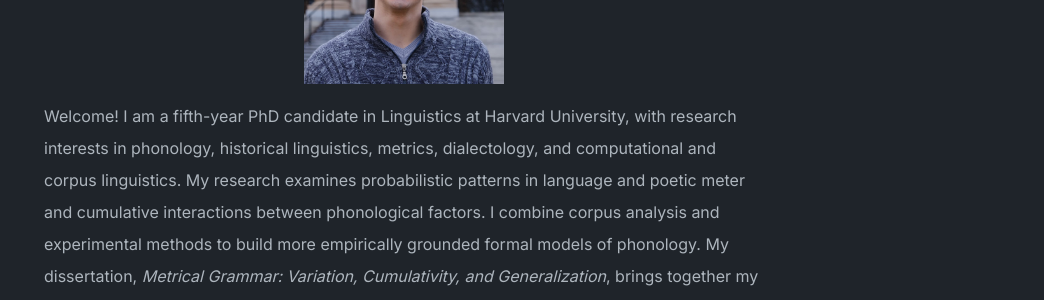
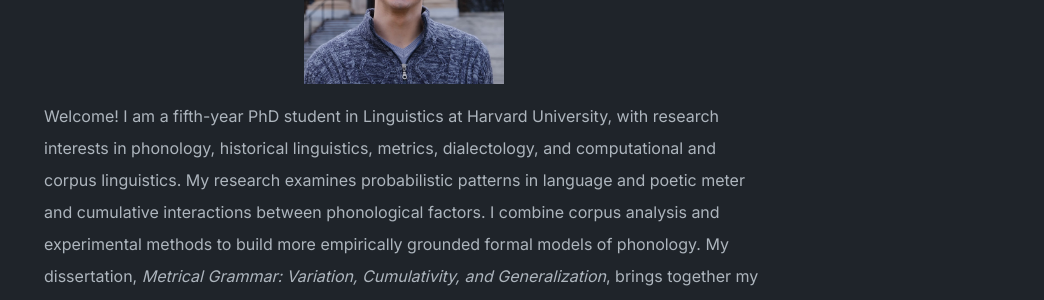
Before and after one commit to AljosaMilenkovic/AljosaMilenkovic.github.io, a Jekyll site: the page built from index.md, in a window 1280 px wide. Shown: the part 366-666 px from the top of the page, without its empty margins (236-1280 px from the left). Built offline with Jekyll 4.4.1, drawn with Linux system fonts in a browser that asks for light colours.

Commit message:
Update _config.yml

```diff
--- a/_config.yml
+++ b/_config.yml
@@ -8,7 +8,7 @@ baseurl: ""   # must be empty for user-site repos
 description: |
   <img src="./ja.jpg" alt="Aljoša Milenković" style="max-width:200px;border-radius:0;margin:0 auto 1em;display:block;">
 
-  Welcome! I am a fifth-year PhD candidate in Linguistics at Harvard University, with research interests in phonology, historical linguistics, metrics, dialectology, and computational and corpus linguistics. My research examines probabilistic patterns in language and poetic meter and cumulative interactions between phonological factors. I combine corpus analysis and experimental methods to build more empirically grounded formal models of phonology. My dissertation, <em>Metrical Grammar: Variation, Cumulativity, and Generalization</em>, brings together my longstanding interest in Slavic philology with my training in formal, computational, and statistical approaches to linguistics. I am fortunate to be advised by <a href="https://meluhha.com/index.html" target="_blank" rel="noopener">Kevin Ryan</a>, <a href="https://becker.phonologist.org" target="_blank" rel="noopener">Michael Becker</a>, and <a href="https://alekseinazarov.org" target="_blank" rel="noopener">Aleksei Nazarov</a>.
+  Welcome! I am a fifth-year PhD student in Linguistics at Harvard University, with research interests in phonology, historical linguistics, metrics, dialectology, and computational and corpus linguistics. My research examines probabilistic patterns in language and poetic meter and cumulative interactions between phonological factors. I combine corpus analysis and experimental methods to build more empirically grounded formal models of phonology. My dissertation, <em>Metrical Grammar: Variation, Cumulativity, and Generalization</em>, brings together my longstanding interest in Slavic philology with my training in formal, computational, and statistical approaches to linguistics. I am fortunate to be advised by <a href="https://meluhha.com/index.html" target="_blank" rel="noopener">Kevin Ryan</a>, <a href="https://becker.phonologist.org" target="_blank" rel="noopener">Michael Becker</a>, and <a href="https://alekseinazarov.org" target="_blank" rel="noopener">Aleksei Nazarov</a>.
 
   Contact: aljosamilenkovic [at] g [dot] harvard [dot] edu.
 
```
